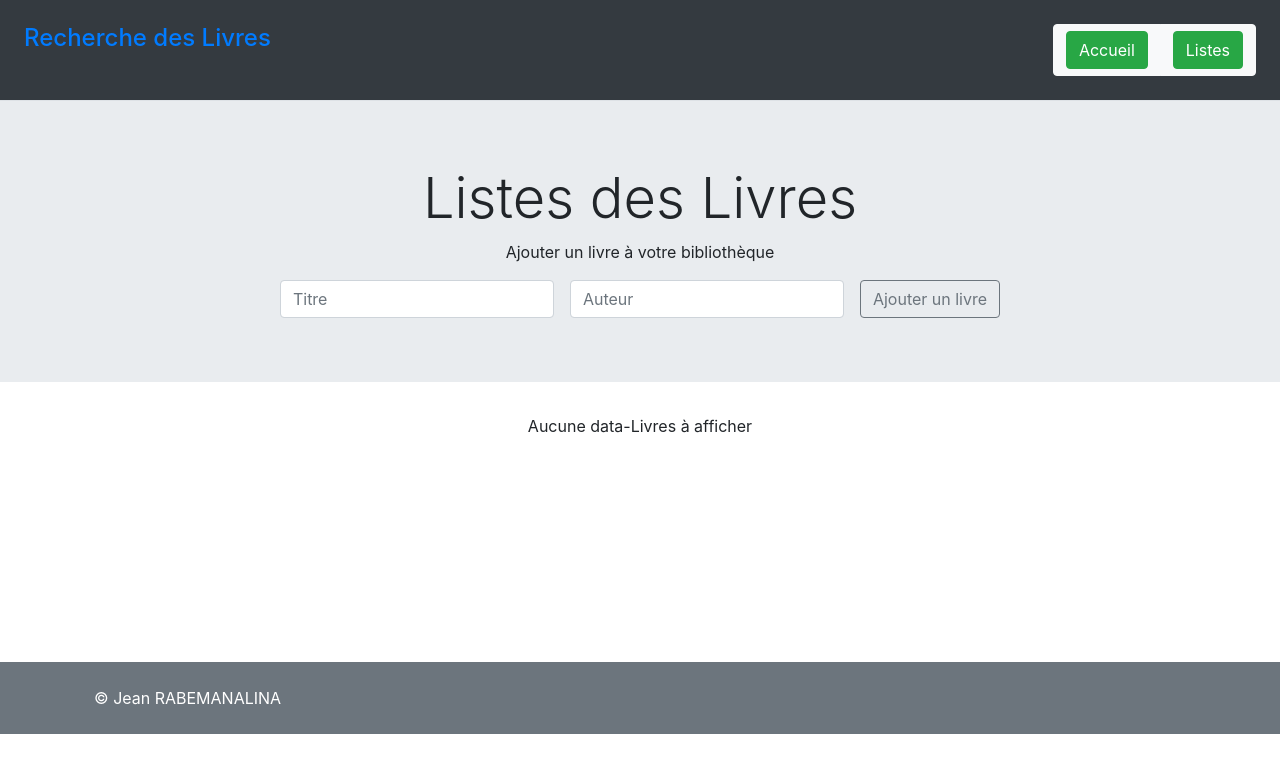
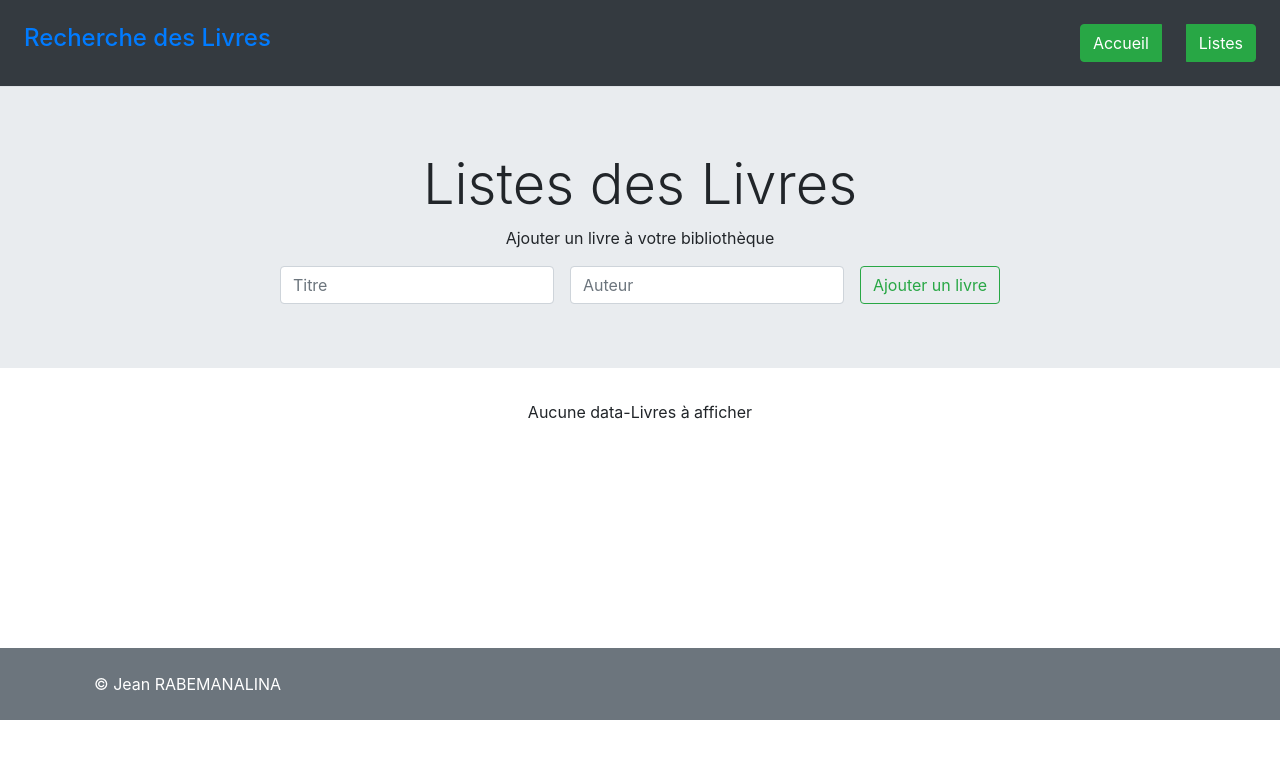
Before and after one commit to vianey-jean/Google-Livres-Redux, a React (Create React App) app: page /search in a window 1280 px wide. Shown: the top 772 px of the page. Built offline with nearby package versions, Linux system fonts and the light colour scheme.

Commit message:
Finalisation du navbar

```diff
--- a/src/components/NavBar.js
+++ b/src/components/NavBar.js
@@ -10,8 +10,8 @@ const NavBar = () => {
                 </h4>
 
                 <nav className="btn-group">
-                    <button type="button" class="btn btn-light"><Link to="/" className="btn btn-success justify-content-between"> Accueil </Link></button>
-                    <button type="button" class="btn btn-light"><Link to="/search" className="btn btn-success">Listes</Link></button>
+                    <Link to="/" className="btn btn-success ml-4"> Accueil </Link>
+                    <Link to="/search" className="btn btn-success ml-4">Listes</Link>
                 </nav>
             </div>
         </header>
--- a/src/containers/AddBooks.js
+++ b/src/containers/AddBooks.js
@@ -81,7 +81,7 @@ const AddBooks = ({ libraryData, addBook, deleteBook, deletAll }) => {
                         </div>
 
                         <div className="form-group">
-                            <button className="btn btn-outline-secondary ml-3">Ajouter un livre</button>
+                            <button className="btn btn-outline-success ml-3">Ajouter un livre</button>
                         </div>
 
                     </form>
--- a/src/containers/SearchBooks.js
+++ b/src/containers/SearchBooks.js
@@ -68,14 +68,14 @@ const SearchBooks = () => {
                             <h5 className="card-title">Auteurs: {data.volumeInfo.authors}</h5>
                             <p className="card-text">Description: {data.volumeInfo.description}</p>
                             <a
-                              className="btn btn-outline-secondary"
+                              className="btn btn-outline-danger"
                               target="_blank"
                               rel="noopener noreferrer"
                               href={data.volumeInfo.previewLink}
                               >
                             Plus d'infos</a>
                             <button
-                               className="btn btn-outline-secondary ml-3"
+                               className="btn btn-outline-success ml-3"
                                onClick={() => handleSave(data.volumeInfo.title, data.volumeInfo.authors)}
                             >Enregistrer</button>
                         </div>
@@ -110,7 +110,7 @@ const SearchBooks = () => {
 
                         <div className="form-group">
                             <button
-                               className="btn btn-outline-secondary ml-3"
+                               className="btn btn-outline-success ml-3"
                             >Rechercher
                             </button>
                         </div>
```
